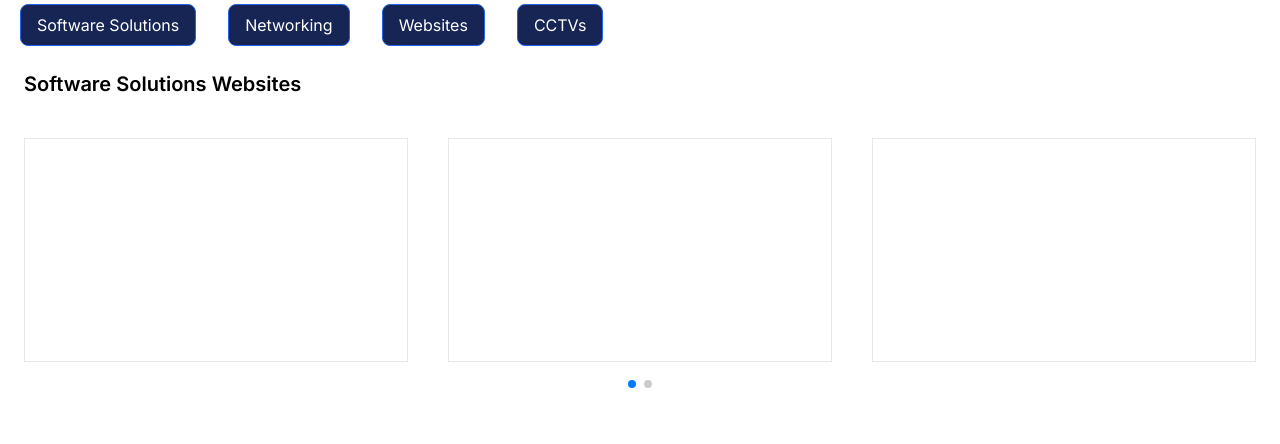
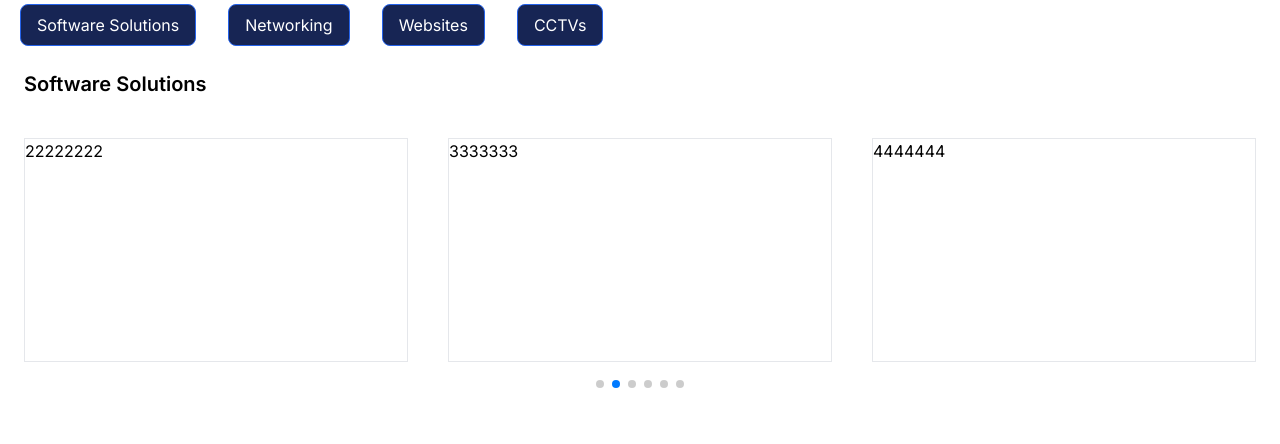
Before and after one commit to TinaTech-Developers/tinasoftnexus, a Next.js app: page /portfolio in a window 1280 px wide. Shown: the part 616-1060 px from the top of the page. Built offline with nearby package versions, Linux system fonts and the light colour scheme.

Commit message:
portifolio updates

```diff
--- a/src/app/(main)/components/SimpleServices.js
+++ b/src/app/(main)/components/SimpleServices.js
@@ -1,6 +1,8 @@
+"use effect";
 import React from "react";
 import Button from "./Button";
 import Image from "next/image";
+import Typewriter from "typewriter-effect";
 
 function SimpleServices({ image, title, subtitle, description }) {
   return (
@@ -30,7 +32,16 @@ function SimpleServices({ image, title, subtitle, description }) {
         <h1 className="text-xl md:text-3xl font-semibold text-blue-900 pt-10">
           {title}
         </h1>
-        <h2 className="text-2xl font-normal text-blue-400">{subtitle}</h2>
+        <h2 className="text-2xl font-normal text-blue-400">
+          <Typewriter
+            options={{
+              autoStart: true,
+              loop: true,
+              delay: 50,
+              strings: [subtitle],
+            }}
+          />
+        </h2>
         <p>{description}</p>
         {/* <button
             onClick={""}
--- a/src/app/(main)/portfolio/_components/ImageSlider.js
+++ b/src/app/(main)/portfolio/_components/ImageSlider.js
@@ -1,9 +1,16 @@
-import { Navigation, Pagination, Scrollbar, A11y } from "swiper/modules";
+import {
+  Navigation,
+  Pagination,
+  Scrollbar,
+  A11y,
+  Autoplay,
+} from "swiper/modules";
 import { Swiper, SwiperSlide } from "swiper/react";
 import "swiper/css";
 import "swiper/css/navigation";
 import "swiper/css/pagination";
 import "swiper/css/scrollbar";
+import "swiper/css/autoplay"; // Import autoplay styles
 import styled from "@emotion/styled";
 import { useState } from "react";
 
@@ -34,10 +41,15 @@ function ImageSlider() {
   return (
     <>
       <StyledSwiper
-        modules={[Navigation, Pagination, Scrollbar, A11y]}
+        modules={[Navigation, Pagination, Scrollbar, A11y, Autoplay]} // Add Autoplay module here
         spaceBetween={50}
         pagination={{ clickable: true }}
         onSlideChange={(swiper) => setActiveIndex(swiper.activeIndex)}
+        autoplay={{
+          delay: 3000, // Auto slide every 3 seconds
+          disableOnInteraction: false, // Allow auto-slide even when interacting
+        }}
+        loop={true} // Explicitly enable loop
         breakpoints={{
           640: {
             slidesPerView: 1,
@@ -54,35 +66,24 @@ function ImageSlider() {
         }}
       >
         <SwiperSlide>
-          <div className="h-56 w-96 border"></div>
+          <div className="h-56 w-96 border">11111111</div>
         </SwiperSlide>
         <SwiperSlide>
-          <div className="h-56 w-96 border"></div>
-        </SwiperSlide>{" "}
+          <div className="h-56 w-96 border">22222222</div>
+        </SwiperSlide>
         <SwiperSlide>
-          <div className="h-56 w-96 border"></div>
-        </SwiperSlide>{" "}
+          <div className="h-56 w-96 border">3333333</div>
+        </SwiperSlide>
         <SwiperSlide>
-          <div className="h-56 w-96 border"></div>
+          <div className="h-56 w-96 border">4444444</div>
+        </SwiperSlide>
+        <SwiperSlide>
+          <div className="h-56 w-96 border">555555</div>
+        </SwiperSlide>
+        <SwiperSlide>
+          <div className="h-56 w-96 border">666666</div>
         </SwiperSlide>
       </StyledSwiper>
-      {/* <PaginationContainer>
-        {Array.from({ length: 4 }).map((_, index) => (
-          <div
-            key={index}
-            style={{
-              width: "24px",
-              height: "24px",
-              borderRadius: "50%",
-              background: activeIndex === index ? "#007aff" : "#ccc",
-              transition: "background 0.3s",
-            }}
-            onClick={() => setActiveIndex(index)} // Set active index on click
-          >
-            {">"}
-          </div>
-        ))}
-      </PaginationContainer> */}
     </>
   );
 }
--- a/src/app/(main)/portfolio/_components/MiniHeader.js
+++ b/src/app/(main)/portfolio/_components/MiniHeader.js
@@ -45,14 +45,22 @@ function MiniHeader() {
       </div>
       <div className="p-6">
         <div className={toggle == 1 ? "block" : "hidden"}>
-          <h1 className="text-xl font-semibold mb-10">
-            Software Solutions Websites
-          </h1>
+          <h1 className="text-xl font-semibold mb-10">Software Solutions</h1>
           <ImageSlider />
         </div>
-        <div className={toggle == 2 ? "block" : "hidden"}>Networking</div>
-        <div className={toggle == 3 ? "block" : "hidden"}>Websites</div>
-        <div className={toggle == 4 ? "block" : "hidden"}> CCTV Solutions</div>
+        <div className={toggle == 2 ? "block" : "hidden"}>
+          <h1 className="text-xl font-semibold mb-10"> Networking</h1>
+          <ImageSlider />
+        </div>
+        <div className={toggle == 3 ? "block" : "hidden"}>
+          <h1 className="text-xl font-semibold mb-10"> Websites</h1>
+          <ImageSlider />
+        </div>
+      </div>
+      <div className={toggle == 4 ? "block" : "hidden"}>
+        {" "}
+        <h1 className="text-xl font-semibold mb-10"> CCTV Solutions</h1>
+        <ImageSlider />
       </div>
     </div>
   );
```
